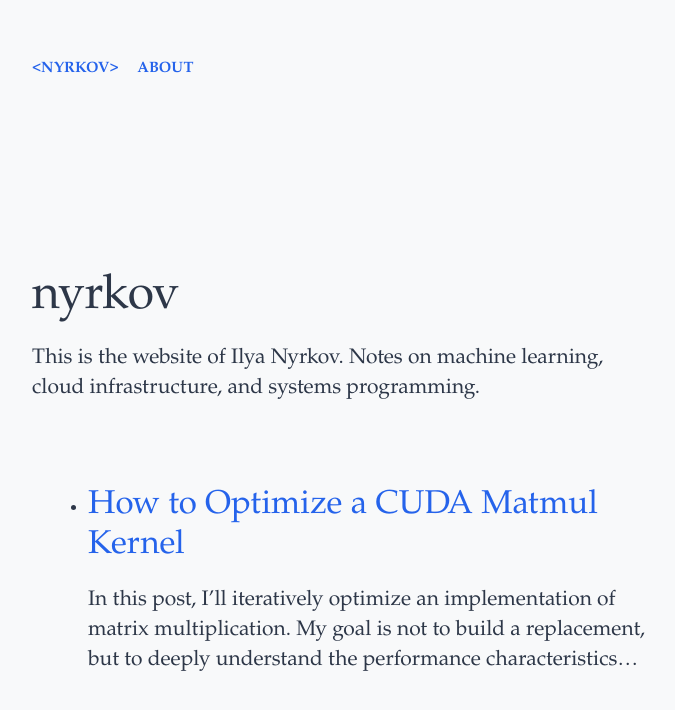
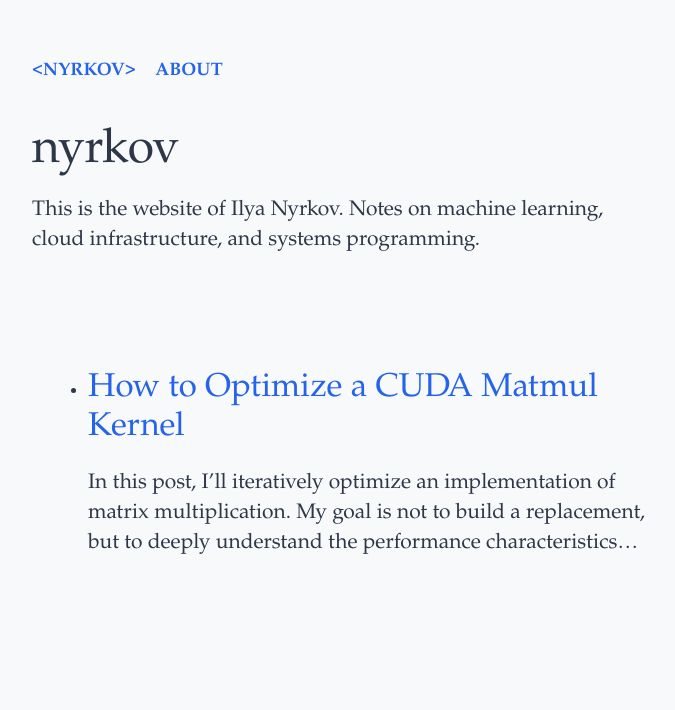
Before and after one commit to IlyaNyrkov/IlyaNyrkov.github.io, a Jekyll site: the page built from index.html, in a window 1280 px wide. Shown: the top 710 px of the page, without its empty margins (128-803 px from the left). Built offline with Jekyll 4.4.1, drawn with Linux system fonts in a browser that asks for light colours; some web fonts are replaced.

Commit message:
made smaller distances between menus and paragraphs

```diff
--- a/_layouts/default.html
+++ b/_layouts/default.html
@@ -7,7 +7,7 @@
     <link rel="stylesheet" href="/assets/css/style.css">
 </head>
 <body>
-    <header style="text-transform: uppercase; font-weight: bold; margin-top: 4rem; margin-bottom: 3rem;">
+    <header style="text-transform: uppercase; font-weight: bold; font-size: 1.2rem; margin-top: 4rem; margin-bottom: 1rem;">
         <a href="/" style="color: #2563eb; text-decoration: none; margin-right: 15px;">&lt;NYRKOV&gt;</a>
         <a href="/about" style="color: #2563eb; text-decoration: none;">ABOUT</a>
     </header>
--- a/index.html
+++ b/index.html
@@ -3,9 +3,10 @@ layout: default
 title: Home
 ---
 
-<article>
-  <section>
-    <h1 style="color: #2d3748; font-weight: normal;">nyrkov</h1>
+<article style="padding-top: 0;">
+
+  <section style="margin-bottom: 2rem;">
+    <h1 style="color: #2d3748; font-weight: normal; margin-top: 1rem; margin-bottom: 1rem;">nyrkov</h1>
     <p>This is the website of Ilya Nyrkov. Notes on machine learning, cloud infrastructure, and systems programming.</p>
   </section>
 
```
